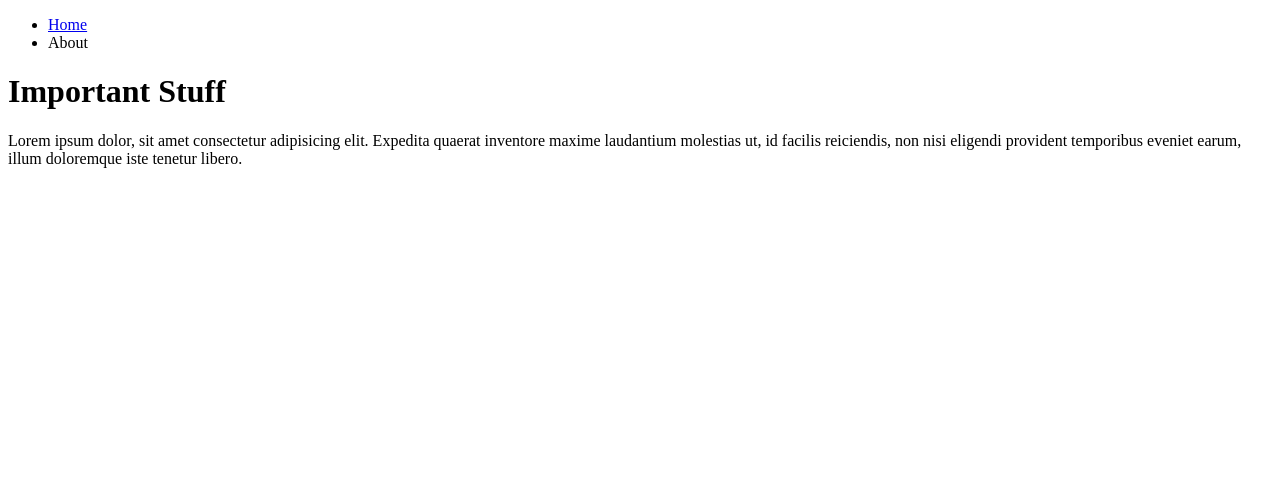
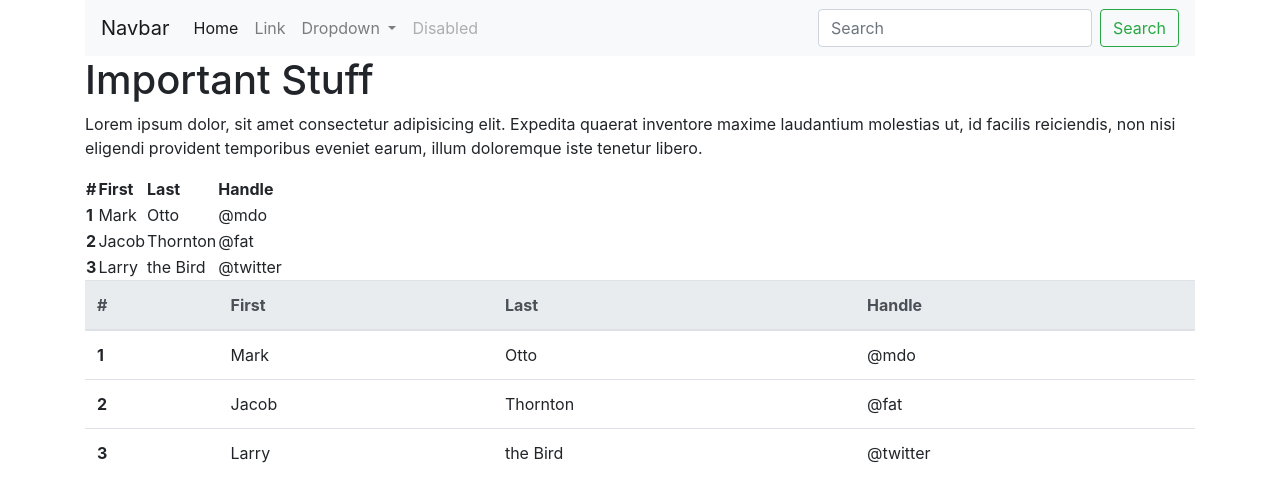
Before and after one commit to kingluddite/bootcamp-week-01-review, a plain HTML site: page index.html in a window 1280 px wide. Drawn offline with nearby package versions, Linux system fonts and the light colour scheme.

Commit message:
Add bootstrap

```diff
--- a/index.html
+++ b/index.html
@@ -5,21 +5,116 @@
     <meta http-equiv="X-UA-Compatible" content="IE=edge">
     <meta name="viewport" content="width=device-width, initial-scale=1.0">
     <title>Document</title>
+    <link rel="stylesheet" href="https://maxcdn.bootstrapcdn.com/bootstrap/4.0.0/css/bootstrap.min.css" integrity="sha384-Gn5384xqQ1aoWXA+058RXPxPg6fy4IWvTNh0E263XmFcJlSAwiGgFAW/dAiS6JXm" crossorigin="anonymous">
 </head>
 <body>
     <div class="container">
         <header></header>
-        <nav>
-            <ul>
-                <li><a href="./index.html">Home</a></li>
-                <li><a href="./about.html"></a>About</li>
-            </ul>
-        </nav>
+        <nav class="navbar navbar-expand-lg navbar-light bg-light">
+            <a class="navbar-brand" href="#">Navbar</a>
+            <button class="navbar-toggler" type="button" data-toggle="collapse" data-target="#navbarSupportedContent" aria-controls="navbarSupportedContent" aria-expanded="false" aria-label="Toggle navigation">
+              <span class="navbar-toggler-icon"></span>
+            </button>
+
+            <div class="collapse navbar-collapse" id="navbarSupportedContent">
+              <ul class="navbar-nav mr-auto">
+                <li class="nav-item active">
+                  <a class="nav-link" href="#">Home <span class="sr-only">(current)</span></a>
+                </li>
+                <li class="nav-item">
+                  <a class="nav-link" href="#">Link</a>
+                </li>
+                <li class="nav-item dropdown">
+                  <a class="nav-link dropdown-toggle" href="#" id="navbarDropdown" role="button" data-toggle="dropdown" aria-haspopup="true" aria-expanded="false">
+                    Dropdown
+                  </a>
+                  <div class="dropdown-menu" aria-labelledby="navbarDropdown">
+                    <a class="dropdown-item" href="#">Action</a>
+                    <a class="dropdown-item" href="#">Another action</a>
+                    <div class="dropdown-divider"></div>
+                    <a class="dropdown-item" href="#">Something else here</a>
+                  </div>
+                </li>
+                <li class="nav-item">
+                  <a class="nav-link disabled" href="#">Disabled</a>
+                </li>
+              </ul>
+              <form class="form-inline my-2 my-lg-0">
+                <input class="form-control mr-sm-2" type="search" placeholder="Search" aria-label="Search">
+                <button class="btn btn-outline-success my-2 my-sm-0" type="submit">Search</button>
+              </form>
+            </div>
+          </nav>
         <main>
             <h1>Important Stuff</h1>
             <p>Lorem ipsum dolor, sit amet consectetur adipisicing elit. Expedita quaerat inventore maxime laudantium molestias ut, id facilis reiciendis, non nisi eligendi provident temporibus eveniet earum, illum doloremque iste tenetur libero.</p>
         </main>
-        <footer></footer>
+        <footer>
+            <table>
+                <thead>
+                  <tr>
+                    <th scope="col">#</th>
+                    <th scope="col">First</th>
+                    <th scope="col">Last</th>
+                    <th scope="col">Handle</th>
+                  </tr>
+                </thead>
+                <tbody>
+                  <tr>
+                    <th scope="row">1</th>
+                    <td>Mark</td>
+                    <td>Otto</td>
+                    <td>@mdo</td>
+                  </tr>
+                  <tr>
+                    <th scope="row">2</th>
+                    <td>Jacob</td>
+                    <td>Thornton</td>
+                    <td>@fat</td>
+                  </tr>
+                  <tr>
+                    <th scope="row">3</th>
+                    <td>Larry</td>
+                    <td>the Bird</td>
+                    <td>@twitter</td>
+                  </tr>
+                </tbody>
+              </table>
+
+              <table class="table">
+                <thead class="thead-light">
+                  <tr>
+                    <th scope="col">#</th>
+                    <th scope="col">First</th>
+                    <th scope="col">Last</th>
+                    <th scope="col">Handle</th>
+                  </tr>
+                </thead>
+                <tbody>
+                  <tr>
+                    <th scope="row">1</th>
+                    <td>Mark</td>
+                    <td>Otto</td>
+                    <td>@mdo</td>
+                  </tr>
+                  <tr>
+                    <th scope="row">2</th>
+                    <td>Jacob</td>
+                    <td>Thornton</td>
+                    <td>@fat</td>
+                  </tr>
+                  <tr>
+                    <th scope="row">3</th>
+                    <td>Larry</td>
+                    <td>the Bird</td>
+                    <td>@twitter</td>
+                  </tr>
+                </tbody>
+              </table>
+        </footer>
 </div>
+<script src="https://code.jquery.com/jquery-3.2.1.slim.min.js" integrity="sha384-KJ3o2DKtIkvYIK3UENzmM7KCkRr/rE9/Qpg6aAZGJwFDMVNA/GpGFF93hXpG5KkN" crossorigin="anonymous"></script>
+<script src="https://cdnjs.cloudflare.com/ajax/libs/popper.js/1.12.9/umd/popper.min.js" integrity="sha384-ApNbgh9B+Y1QKtv3Rn7W3mgPxhU9K/ScQsAP7hUibX39j7fakFPskvXusvfa0b4Q" crossorigin="anonymous"></script>
+<script src="https://maxcdn.bootstrapcdn.com/bootstrap/4.0.0/js/bootstrap.min.js" integrity="sha384-JZR6Spejh4U02d8jOt6vLEHfe/JQGiRRSQQxSfFWpi1MquVdAyjUar5+76PVCmYl" crossorigin="anonymous"></script>
 </body>
 </html>
```
